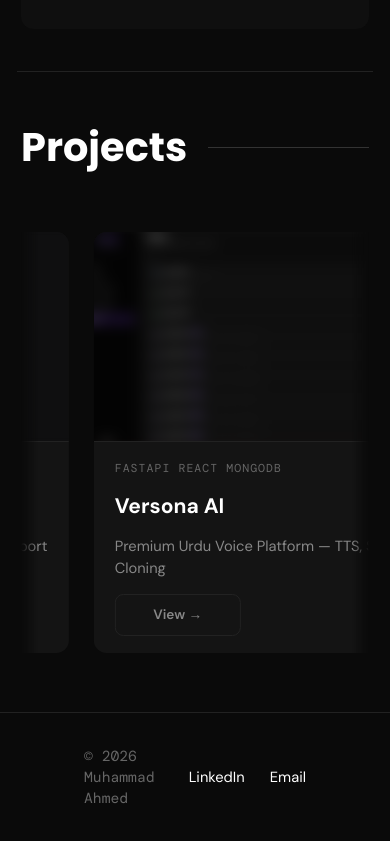
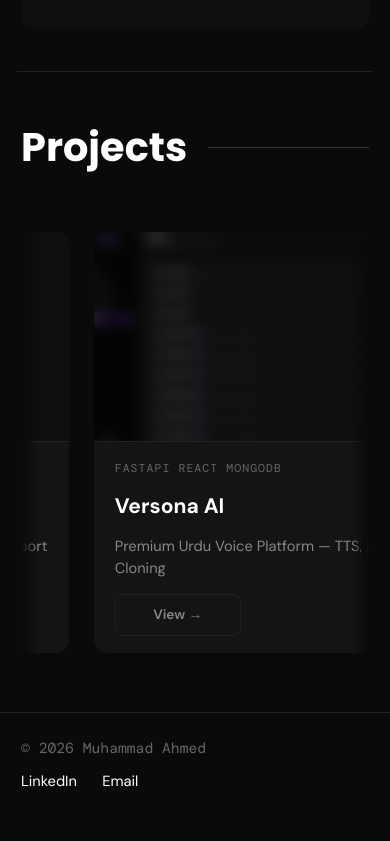
Before and after one commit to akhi-labs/portfolio, a Next.js app: page / in a window 390 px wide. Shown: the part 6070-6911 px from the top of the page. After the commit the page ends 6888 px from the top, so only its background shows below. Built offline with nearby package versions, Linux system fonts and the light colour scheme.

Commit message:
Fix footer mobile layout

```diff
--- a/app/layout.tsx
+++ b/app/layout.tsx
@@ -67,7 +67,7 @@ export default function RootLayout({
         <Topbar />
         <GlobalReveal />
         {children}
-        <footer className="py-8 px-20 flex justify-between items-center border-t border-[var(--border)] max-w-[1440px] mx-auto">
+        <footer className="py-6 px-5 sm:py-8 sm:px-20 flex flex-col sm:flex-row justify-between items-start sm:items-center gap-3 sm:gap-0 border-t border-[var(--border)] max-w-[1440px] mx-auto">
           <p className="text-[var(--text-tertiary)] text-sm font-[family-name:var(--font-dm-mono)]">
             &copy; 2026 Muhammad Ahmed
           </p>
```
